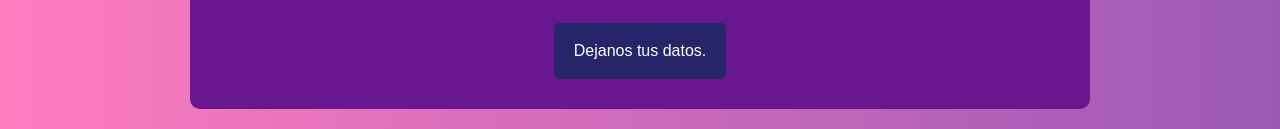
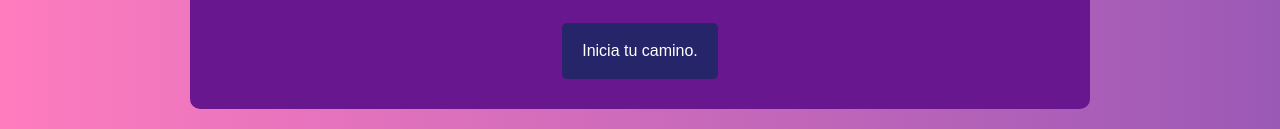
Before and after one commit to Pedro-2493/introduccion_proyecto_int, a plain HTML site: page pages/subsidios.html in a window 1280 px wide. Shown: the part 651-780 px from the top of the page. Drawn offline with Linux system fonts and the light colour scheme.

```diff
--- a/pages/subsidios.html
+++ b/pages/subsidios.html
@@ -37,7 +37,7 @@
 
             <div class="container__bottom">
                 <p class="container__text2">A través de nuestros subsidios queremos impulsar a las familias para que construyan su camino y se esfuercen para que alcancen su realización plena.</p>
-                <a href="contact.html" class="button">Dejanos tus datos.</a>
+                <a href="registro.html" class="button">Inicia tu camino.</a>
             </div>
         </div>
         </section>
```
Also changed, not shown: 1 other file.
